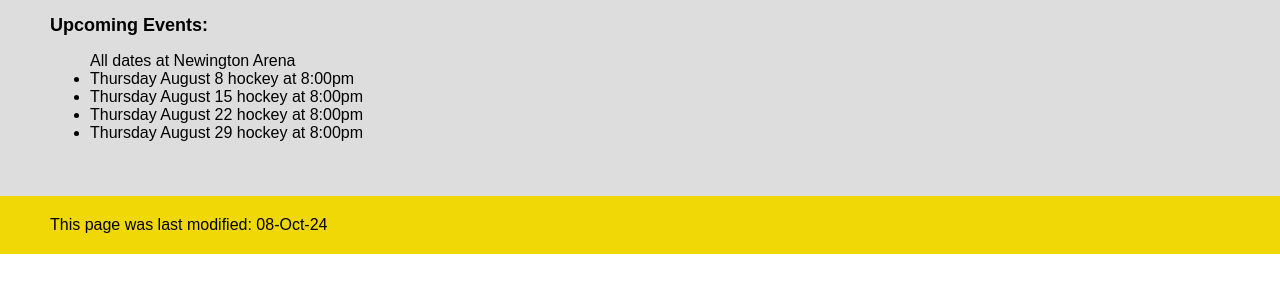
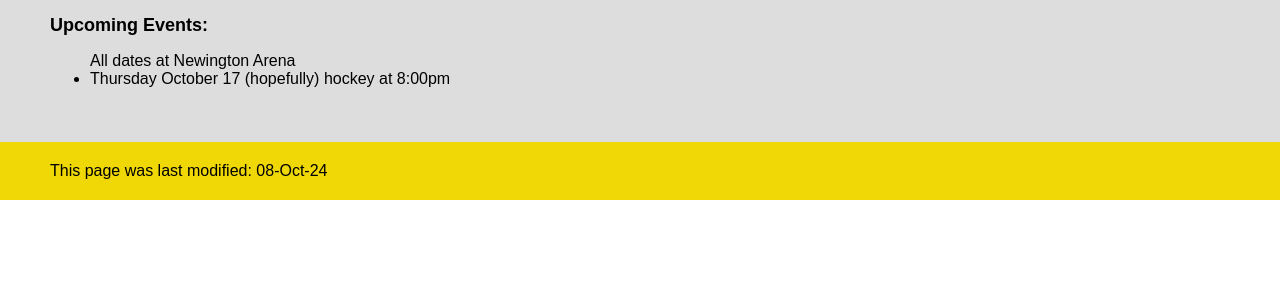
Before and after one commit to jfescott/buzzardssite1, a plain HTML site: page index.html in a window 1280 px wide. Shown: the part 191-484 px from the top of the page. Drawn offline with Linux system fonts and the light colour scheme.

Commit message:
changed the dates

```diff
--- a/index.html
+++ b/index.html
@@ -25,10 +25,7 @@
     <p></p>
     <ul>
         All dates at Newington Arena
-        <li>Thursday August 8 hockey at 8:00pm</li>
-        <li>Thursday August 15 hockey at 8:00pm</li>
-        <li>Thursday August 22 hockey at 8:00pm</li>
-        <li>Thursday August 29 hockey at 8:00pm</li>
+        <li>Thursday October 17 (hopefully) hockey at 8:00pm</li>
     </ul>
     <br>
 </div>
```
